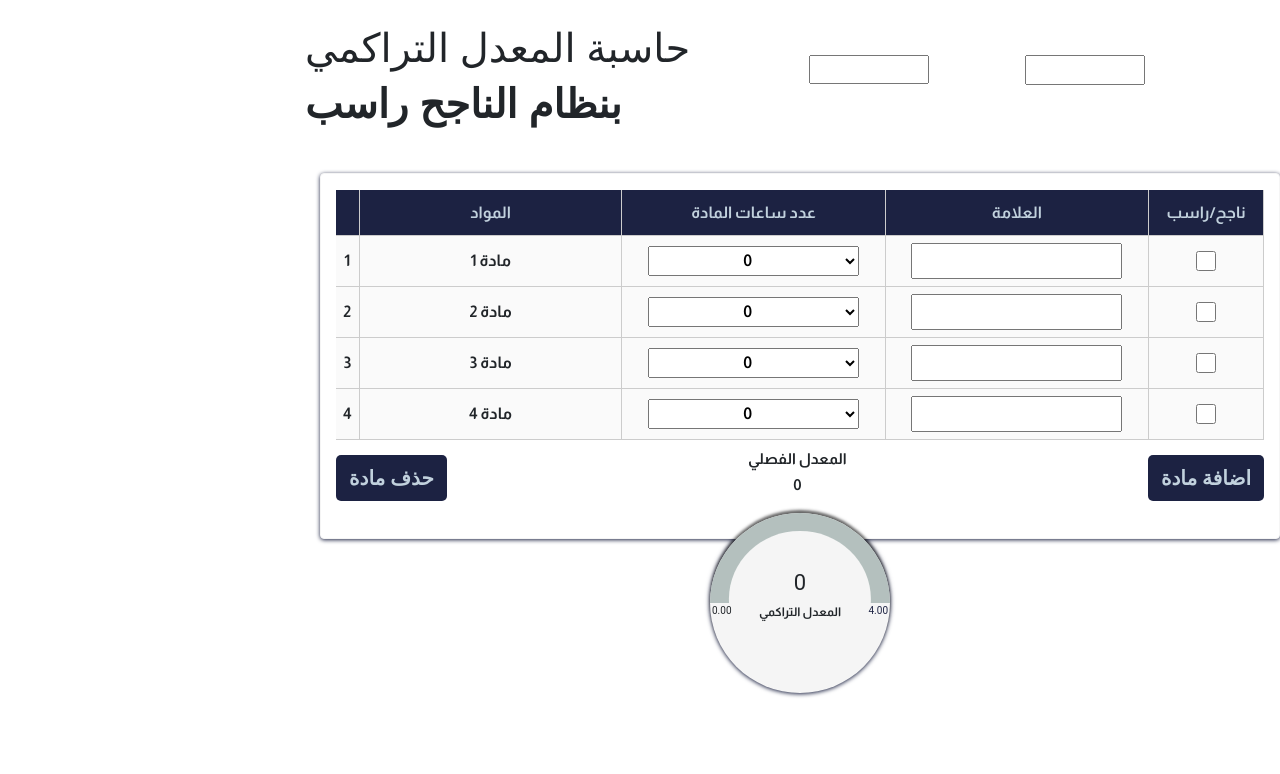
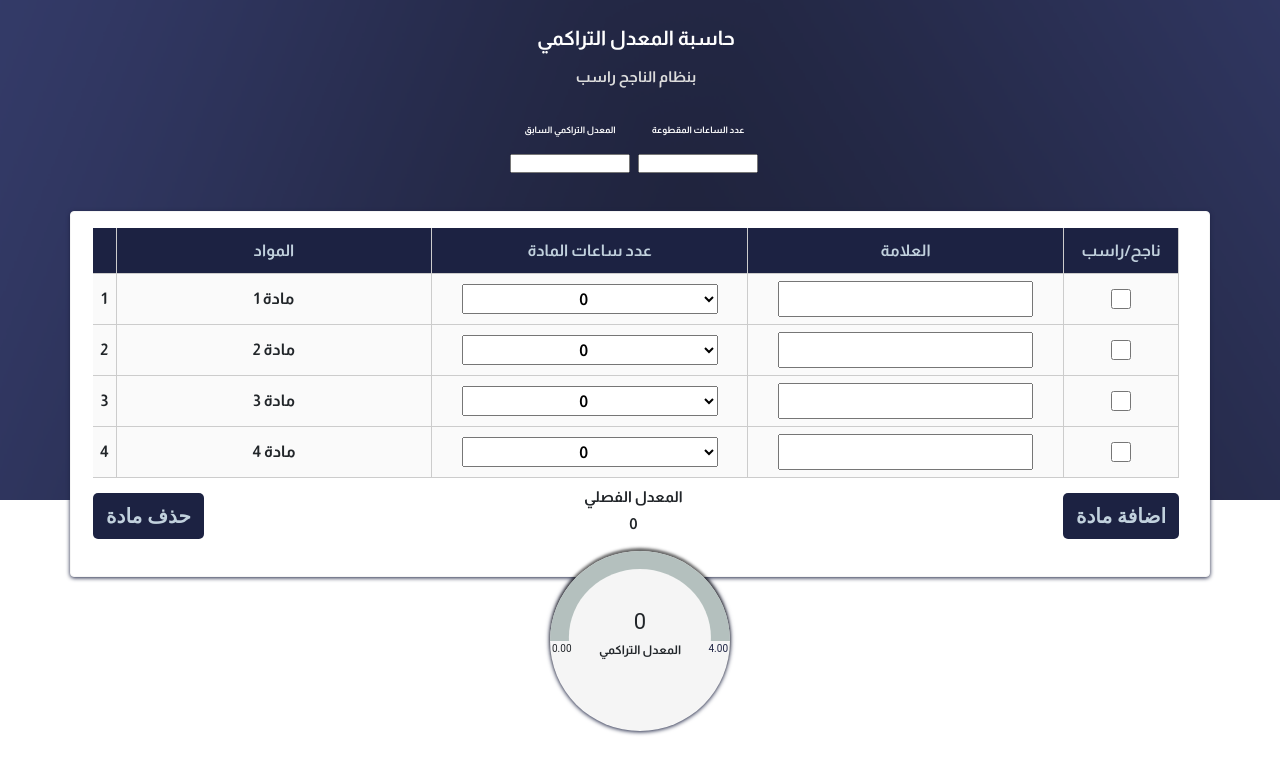
Before and after one commit to Hamzeh-ata/Gpa-calculator, a plain HTML site: page trakomi.html in a window 1280 px wide. Drawn offline with nearby package versions, Linux system fonts and the light colour scheme.

Commit message:
style changed

```diff
--- a/trakomi.css
+++ b/trakomi.css
@@ -1,6 +1,5 @@
 @import url("https://fonts.googleapis.com/css2?family=Almarai:wght@700;800&display=swap");
 .container {
-  max-width: 1140px;
 }
 
 .text-center1 {
@@ -9,13 +8,7 @@
   max-height: 10px;
 }
 
-.row h2 {
-  font-family: "Nunito", sans-serif;
-  font-weight: bold;
-  position: absolute;
-  font-size: 40px;
-  font-weight: 700;
-}
+
 #t {
   position: absolute;
   width: 120px;
@@ -26,8 +19,6 @@
   filter: drop-shadow(0px 1px 2px #1c2242);
 }
 .border {
-  position: absolute;
-  margin-top: 80px;
   border: 1px solid #c1d1dd !important;
   border-color: white;
   padding-bottom: 25px;
@@ -262,39 +253,40 @@ td {
 }
 
 .trakomi_contianer {
-  height: auto;
-  max-width: 960px;
-  position: relative;
-  left: 50%;
+  height: 500px;
+  display: flex;
+  background-image: url(./imgs/back1.png);
+background-repeat: no-repeat;
+background-size: 100% 100%;
+  padding-top: 22px;
 
-  padding-top: 22px;
-  transform: translateX(-50%);
 }
-.naj7-text {
+.header1{
+
+}
+#naj7-text {
   color: gainsboro;
-  text-align: center;
   font-weight: 500;
   padding-top: 10px;
   font-family: "Almarai", sans-serif;
-  font-size: calc(10px + 0.5vw);
+  font-size: 15px;
+
 }
 
-.gpa-calculator-text {
+#gpa-calculator-text {
   font-family: "Almarai", sans-serif;
-  font-size: calc(20px + 0.5vw);
+
+  font-size: 20px;
   color: white;
-  position: absolute;
-  word-break: break-all;
-  top: 40%;
   font-weight: 600;
-  text-align: center !important;
-}
+   }
 
 .right-input {
-  height: 2em;
   width: 120px;
   text-align: center;
   color: #1c2242;
+  max-height: 22px;
+
 }
 
 .left-input {
@@ -302,21 +294,17 @@ td {
   width: 120px;
   text-align: center;
   color: #1c2242;
+ max-height: 22px;
 }
-.trakm-cont {
-  width: 70%;
-  margin-top: 70px;
-  margin-right: auto;
-  margin-left: auto;
-  height: 70px;
-}
+
+
 .prevGrade-text {
   font-family: "Almarai", sans-serif;
-  font-size: 15px;
+  font-size: 9px
 }
 .hours-text {
   font-family: "Almarai", sans-serif;
-  font-size: 15px;
+  font-size: 9px;
 }
 #fasliGradeText {
   font-family: "Almarai", sans-serif;
@@ -340,3 +328,67 @@ input[id="prevGrade"]:focus {
 input[id="prevHours"]:focus {
   outline: 2px solid white;
 }
+.row-1{
+flex-direction: column;
+padding-top: 10px;
+padding-left: 30px;
+padding-right: 30px;
+max-height: 300px;
+}
+.row-2{
+width: auto;
+max-width: 900px;
+margin-top: 20px;
+display: flex;
+max-height: 100px;
+padding-bottom: 30px !important;
+
+}
+.row{
+  margin-right: 0px !important;
+  margin-left: -8px !important;
+}
+.row-3{
+  width: auto;
+}
+.col-4{
+  max-width: 133px !important;
+  width: 120px;
+padding-right: 0px !important;
+padding-left: 0px !important;
+}
+.container-fluid {
+  padding-right:0;
+  padding-left:0;
+  margin-right:0;
+  min-width: 100%;
+ display:block;
+  margin-left:0;
+padding: 0 !important;
+}
+.main{
+  height: 600px;
+  width:  600px;
+
+}
+.full-class{
+  height: 1222px;
+}
+/* Extra small devices (phones, 600px and down) */
+@media only screen and (max-width: 667px) {
+
+
+
+}
+
+
+.col-text{
+
+}
+.input{
+}
+.main_text{
+  height: auto;
+  max-width: 227px;
+  padding-bottom: 10px;
+}
```
